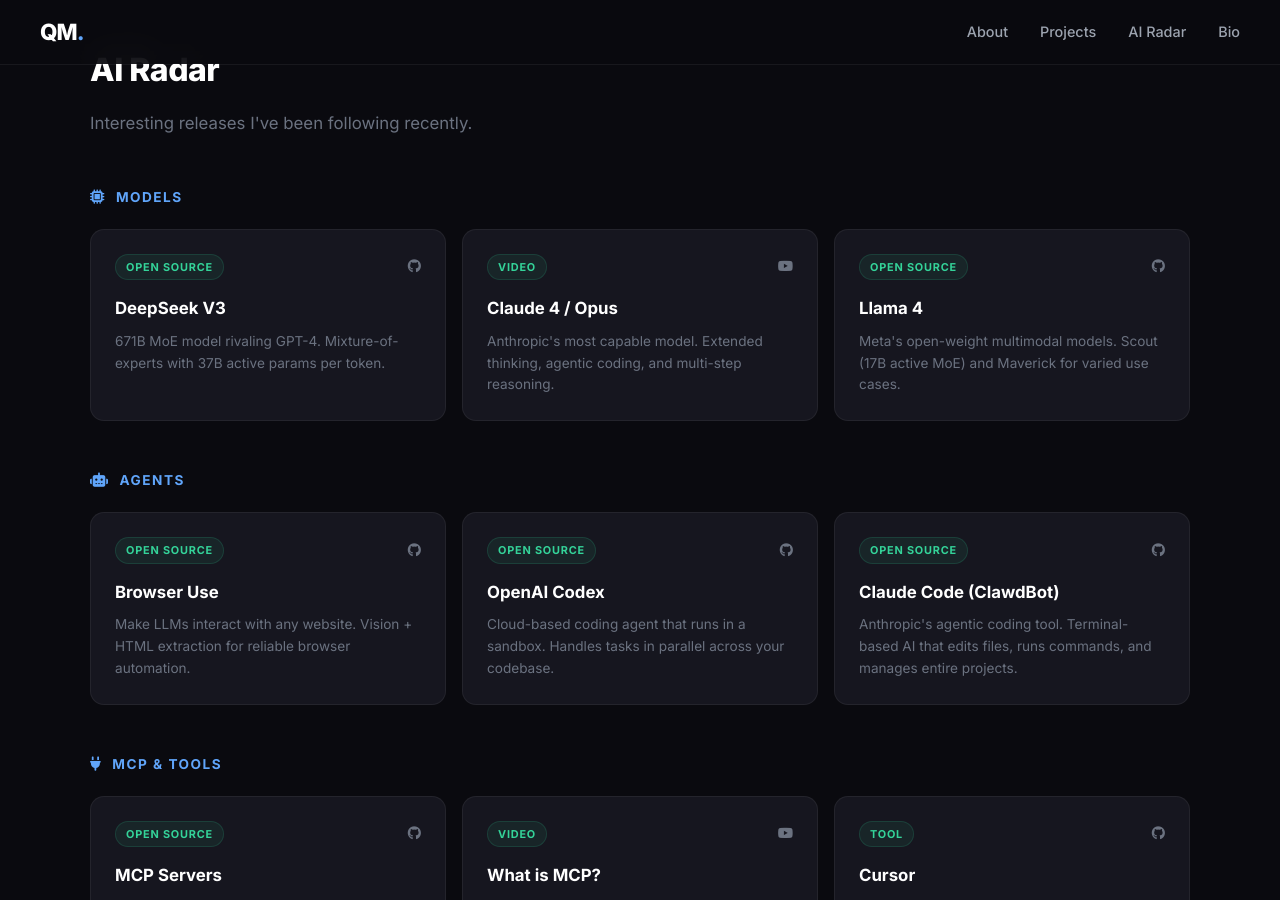
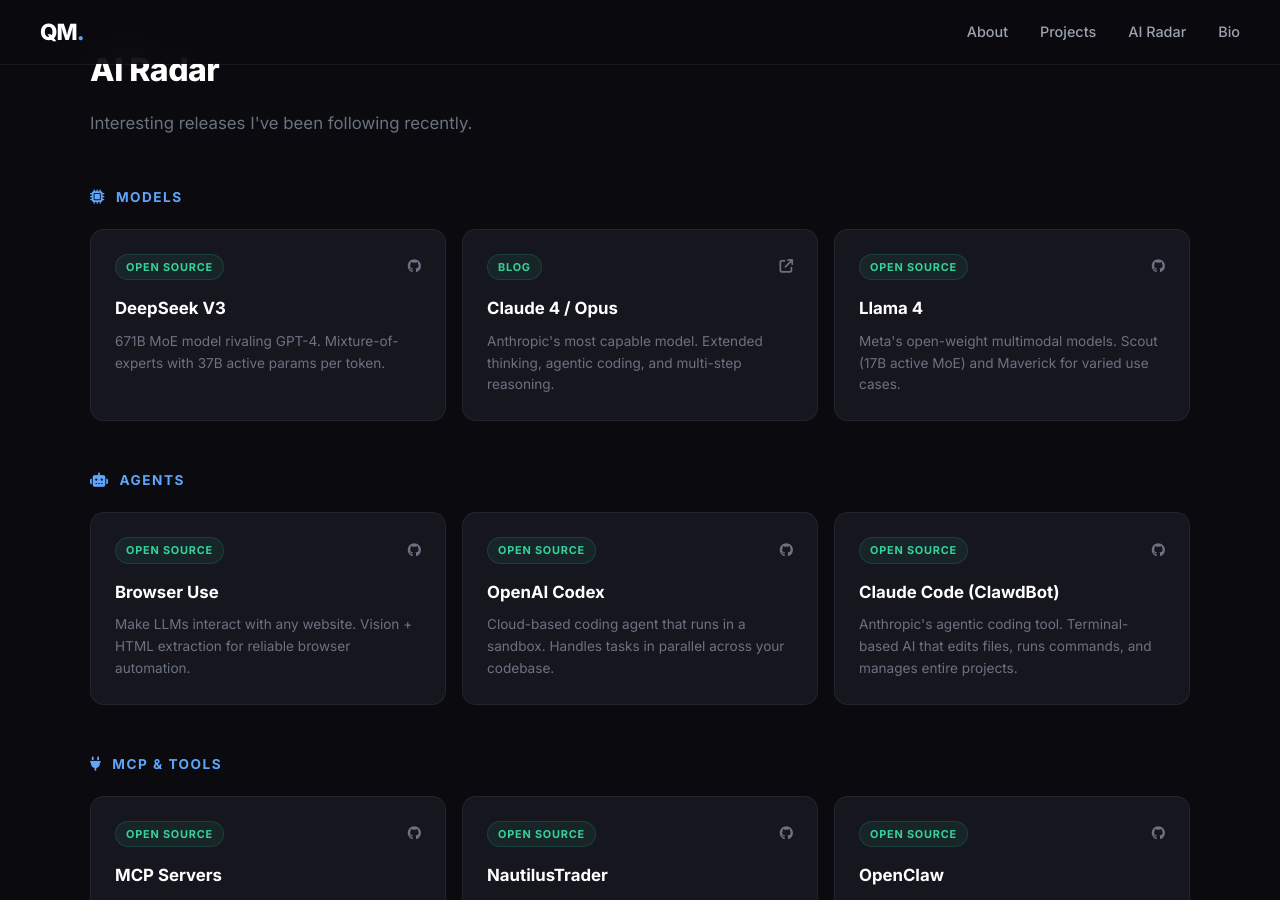
Before and after one commit to QingchaoMeng/QingchaoMeng.github.io, a Jekyll site: the page built from index.html, in a window 1280 px wide and 900 px high, scrolled down 2591 px. Built offline with Jekyll 4.4.1, drawn with Linux system fonts in a browser that asks for light colours; some of the changed text lies outside the part shown.

Commit message:
Update AI Radar: replace Cursor & What is MCP with NautilusTrader & OpenClaw

```diff
--- a/index.html
+++ b/index.html
@@ -138,10 +138,10 @@ layout: default
                     <h4>DeepSeek V3</h4>
                     <p>671B MoE model rivaling GPT-4. Mixture-of-experts with 37B active params per token.</p>
                 </a>
-                <a href="https://www.youtube.com/watch?v=4k7D2KJZdMQ" target="_blank" class="radar-card">
+                <a href="https://www.anthropic.com/news/claude-4-opus" target="_blank" class="radar-card">
                     <div class="radar-card-top">
-                        <span class="radar-tag">Video</span>
-                        <i class="fab fa-youtube radar-ext"></i>
+                        <span class="radar-tag">Blog</span>
+                        <i class="fas fa-arrow-up-right-from-square radar-ext"></i>
                     </div>
                     <h4>Claude 4 / Opus</h4>
                     <p>Anthropic's most capable model. Extended thinking, agentic coding, and multi-step reasoning.</p>
@@ -186,7 +186,8 @@ layout: default
                         <i class="fab fa-github radar-ext"></i>
                     </div>
                     <h4>Claude Code (ClawdBot)</h4>
-                    <p>Anthropic's agentic coding tool. Terminal-based AI that edits files, runs commands, and manages entire projects.</p>
+                    <p>Anthropic's agentic coding tool. Terminal-based AI that edits files, runs commands, and manages
+                        entire projects.</p>
                 </a>
             </div>
         </div>
@@ -204,22 +205,21 @@ layout: default
                     <p>Official reference implementations for the Model Context Protocol — GitHub, Slack, filesystem,
                         and more.</p>
                 </a>
-                <a href="https://www.youtube.com/watch?v=kQmXtrmQ5Zg" target="_blank" class="radar-card">
+                <a href="https://github.com/nautechsystems/nautilus_trader" target="_blank" class="radar-card">
                     <div class="radar-card-top">
-                        <span class="radar-tag">Video</span>
-                        <i class="fab fa-youtube radar-ext"></i>
-                    </div>
-                    <h4>What is MCP?</h4>
-                    <p>Anthropic's open standard for connecting AI models to tools and data sources. The USB-C for AI.
-                    </p>
-                </a>
-                <a href="https://github.com/cursor-ai/cursor" target="_blank" class="radar-card">
-                    <div class="radar-card-top">
-                        <span class="radar-tag">Tool</span>
+                        <span class="radar-tag">Open Source</span>
                         <i class="fab fa-github radar-ext"></i>
                     </div>
-                    <h4>Cursor</h4>
-                    <p>AI-native code editor built on VS Code. Agent mode, multi-file edits, and inline chat.</p>
+                    <h4>NautilusTrader</h4>
+                    <p>High-performance algorithmic trading platform and event-driven backtester. Python + Rust.</p>
+                </a>
+                <a href="https://github.com/openclaw/openclaw" target="_blank" class="radar-card">
+                    <div class="radar-card-top">
+                        <span class="radar-tag">Open Source</span>
+                        <i class="fab fa-github radar-ext"></i>
+                    </div>
+                    <h4>OpenClaw</h4>
+                    <p>Your own personal AI assistant. Any OS, any platform. The lobster way. 🦞</p>
                 </a>
             </div>
         </div>
```
